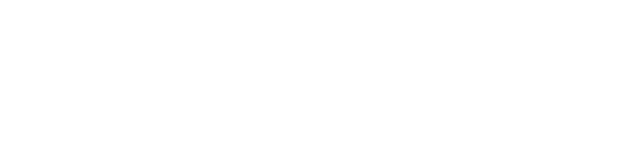
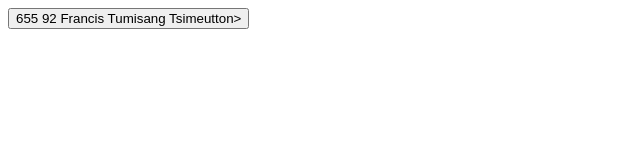
Before and after one commit to Tumi465/TektSites, a plain HTML site: page Index.html in a window 1280 px wide. Shown: the whole page, without its empty margins (0-640 px from the left). Drawn offline with Linux system fonts and the light colour scheme.

Commit message:
Update Index.html

```diff
--- a/Index.html
+++ b/Index.html
@@ -1,2 +1,6 @@
 <html>
+  <body>
+    <button onclick="Display()"> 655 92 Francis Tumisang Tsimeutton>
+  </body>
+    <Script src= "Site.jc"></Script>
 </html>
```
